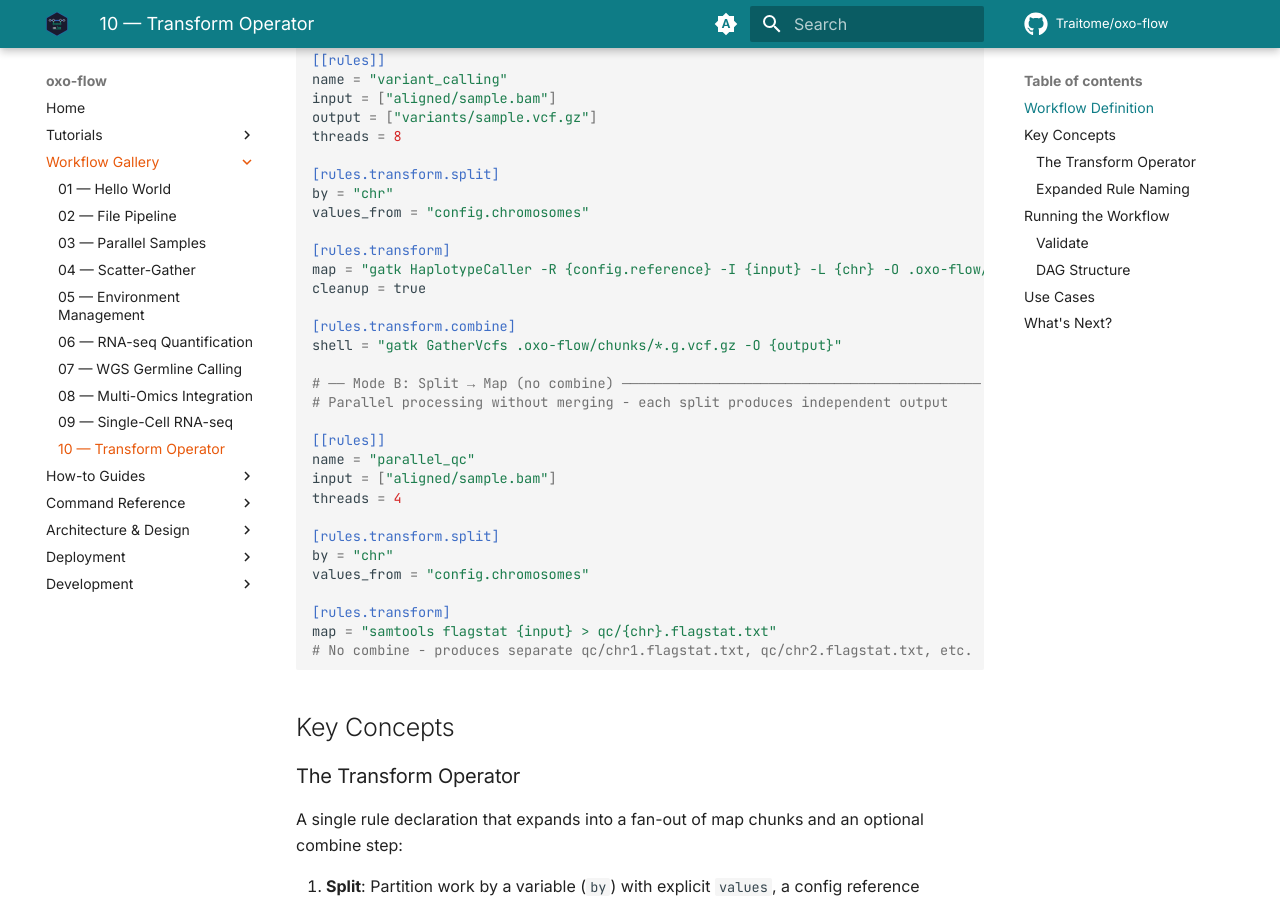
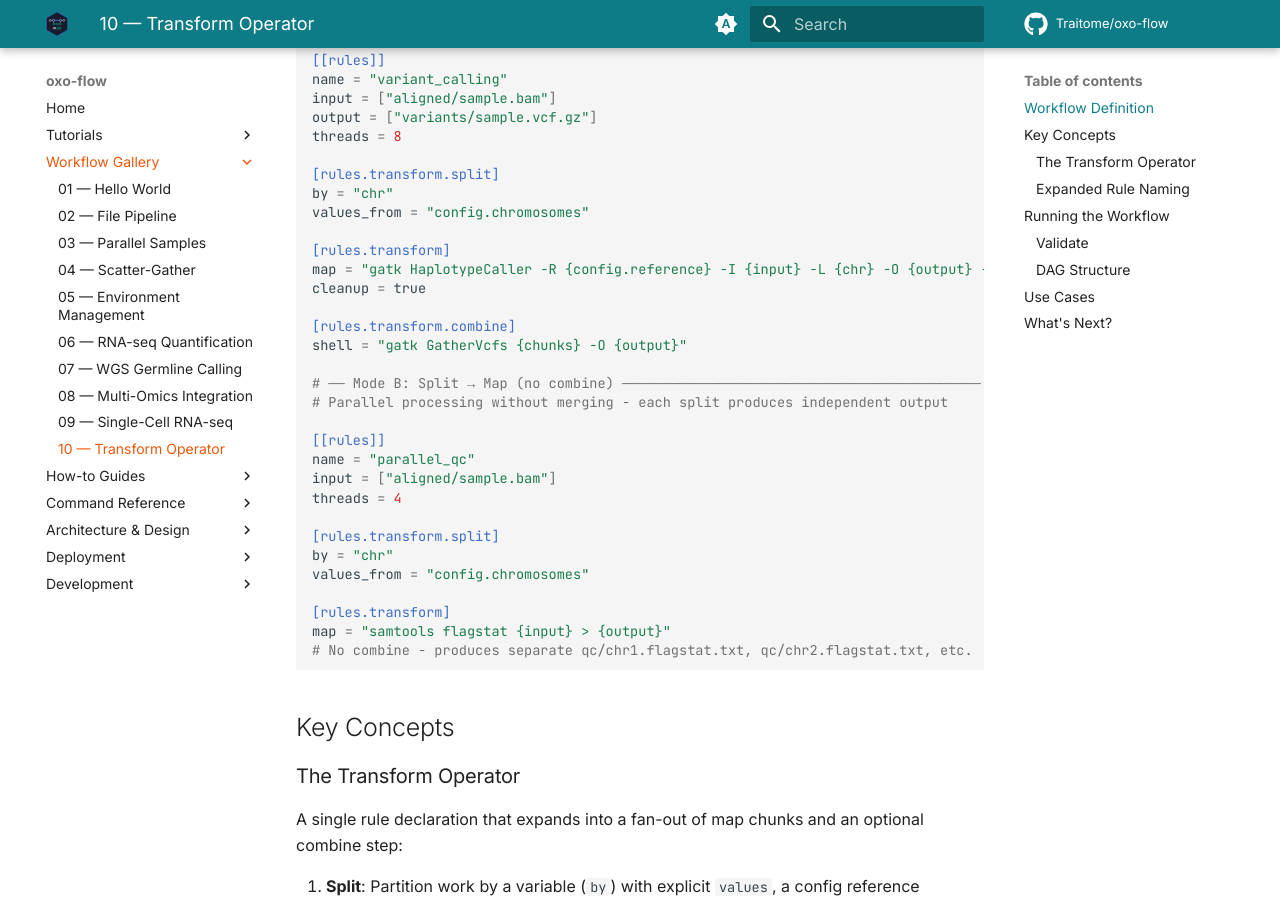
Before and after one commit to Traitome/oxo-flow, an MkDocs documentation site: the page built from docs/guide/src/gallery/transform-operator.md, in a window 1280 px wide and 900 px high, scrolled down 853 px. Built offline with MkDocs 1.6.1 and Material for MkDocs 9.7.7, drawn with Linux system fonts in a browser that asks for light colours; comment, search, counter and statistics services are not loaded.

Commit message:
fix: broken transform chunk paths and wgs_germline sample source
- 10_transform_operator: use {output} in map commands instead of hardcoded
  chunk paths. Engine derives chunk outputs from rule output, so map must
  write to {output} for combine's {chunks} to find them.
- 07_wgs_germline: replace inert config.samples='samples.csv' string with
  [[sample_groups]] declaring actual sample names. Fix combine_gvcfs
  expand_inputs to use config.samples_list (auto-populated by engine).
- Update transform-operator.md and workflow-format.md docs to match.

Co-Authored-By: Claude <noreply@anthropic.com>

````diff
--- a/docs/guide/src/gallery/transform-operator.md
+++ b/docs/guide/src/gallery/transform-operator.md
@@ -41,11 +41,11 @@ by = "chr"
 values_from = "config.chromosomes"
 
 [rules.transform]
-map = "gatk HaplotypeCaller -R {config.reference} -I {input} -L {chr} -O .oxo-flow/chunks/{chr}.g.vcf.gz -ERC GVCF"
+map = "gatk HaplotypeCaller -R {config.reference} -I {input} -L {chr} -O {output} -ERC GVCF"
 cleanup = true
 
 [rules.transform.combine]
-shell = "gatk GatherVcfs .oxo-flow/chunks/*.g.vcf.gz -O {output}"
+shell = "gatk GatherVcfs {chunks} -O {output}"
 
 # ── Mode B: Split → Map (no combine) ────────────────────────────────────────────
 # Parallel processing without merging - each split produces independent output
@@ -60,7 +60,7 @@ by = "chr"
 values_from = "config.chromosomes"
 
 [rules.transform]
-map = "samtools flagstat {input} > qc/{chr}.flagstat.txt"
+map = "samtools flagstat {input} > {output}"
 # No combine - produces separate qc/chr1.flagstat.txt, qc/chr2.flagstat.txt, etc.
 ```
 
````
Also changed, not shown: docs/guide/src/reference/workflow-format.md (+2 -2 lines), 2 other files.
